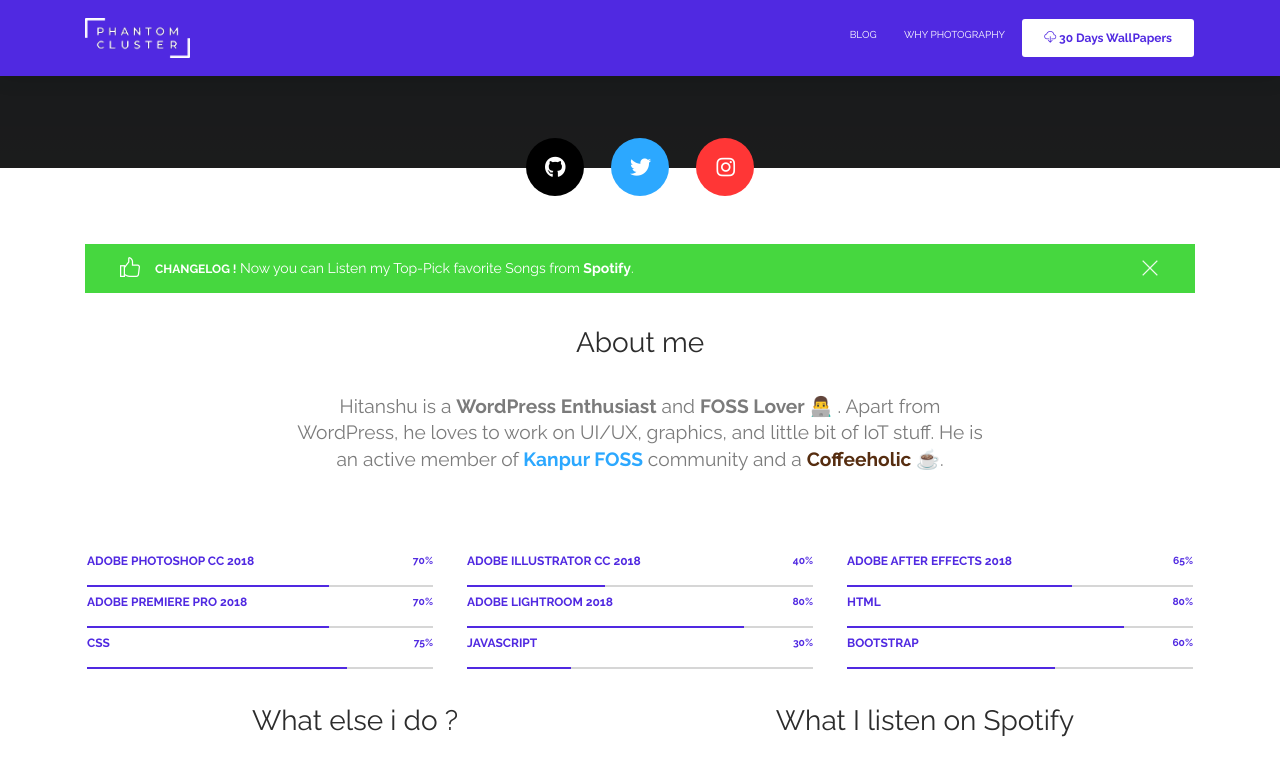
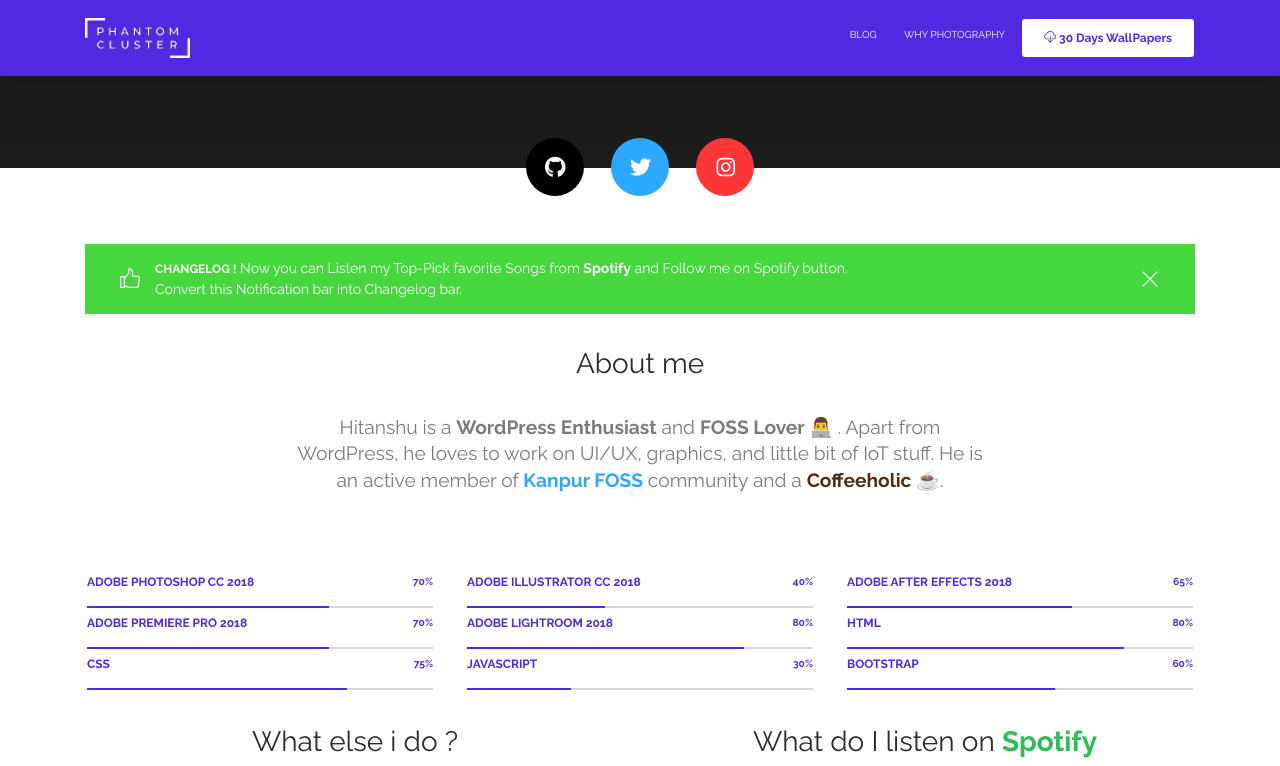
Before and after one commit to Phantom-Cluster/Phantom-Cluster.github.io, a Jekyll site: the page built from index.md, in a window 1280 px wide and 900 px high, scrolled down 432 px, cut to the strip 0-766 px from the top of the window. Built offline with Jekyll 4.4.1, drawn with Linux system fonts in a browser that asks for light colours; nearby versions of some CDN libraries.

Commit message:
spotify color and Changelog

```diff
--- a/_layouts/Home.html
+++ b/_layouts/Home.html
@@ -53,11 +53,13 @@
                 <!--Well done Work-->
                 <div class="alert alert-success" role="alert" id="about">
                     <div class="container">
-                        <div class="alert-icon">
+                        <div class="alert-icon" style="margin-top:1%">
                             <i class="now-ui-icons ui-2_like"></i>
                         </div>
-                        <strong><b>Changelog !</b></strong> Now you can Listen my Top-Pick favorite Songs from <b><a href="#spotifyMusic" style="color:white;">Spotify</a></b>.
-                        <button type="button" class="close" data-dismiss="alert" aria-label="Close">
+                        <strong><b>Changelog !</b></strong> Now you can Listen my Top-Pick favorite Songs from <b><a href="#spotifyMusic" style="color:white;">Spotify</a></b>
+                        and Follow me on Spotify button. <br>
+                        Convert this Notification bar into Changelog bar.
+                        <button type="button" class="close" data-dismiss="alert" style="margin-top:-1%"  aria-label="Close">
                             <span aria-hidden="true">
                                 <i class="now-ui-icons ui-1_simple-remove"></i>
                             </span>
@@ -204,7 +206,7 @@
                     </div>
                 </div>
                 <div class=" col-md-6 col-xs-12" style="text-align: center;" >
-                        <h3 class="title"  > What I listen on Spotify </h3>
+                        <h3 class="title"  > What do I listen on <span style="color:#2EBD59"><b>Spotify</b></span> </h3>
                          <iframe src="https://open.spotify.com/embed/user/phantom.7/playlist/5RKpPWCYTECZY4Qo3Llvre"style="border-radius:10px;background-color: #05BB4F;" width="90%" height="90%" frameborder="0" allowtransparency="true" allow="encrypted-media"  ></iframe>
                 </div>
                 <br>
```
Also changed, not shown: 3 other files.
